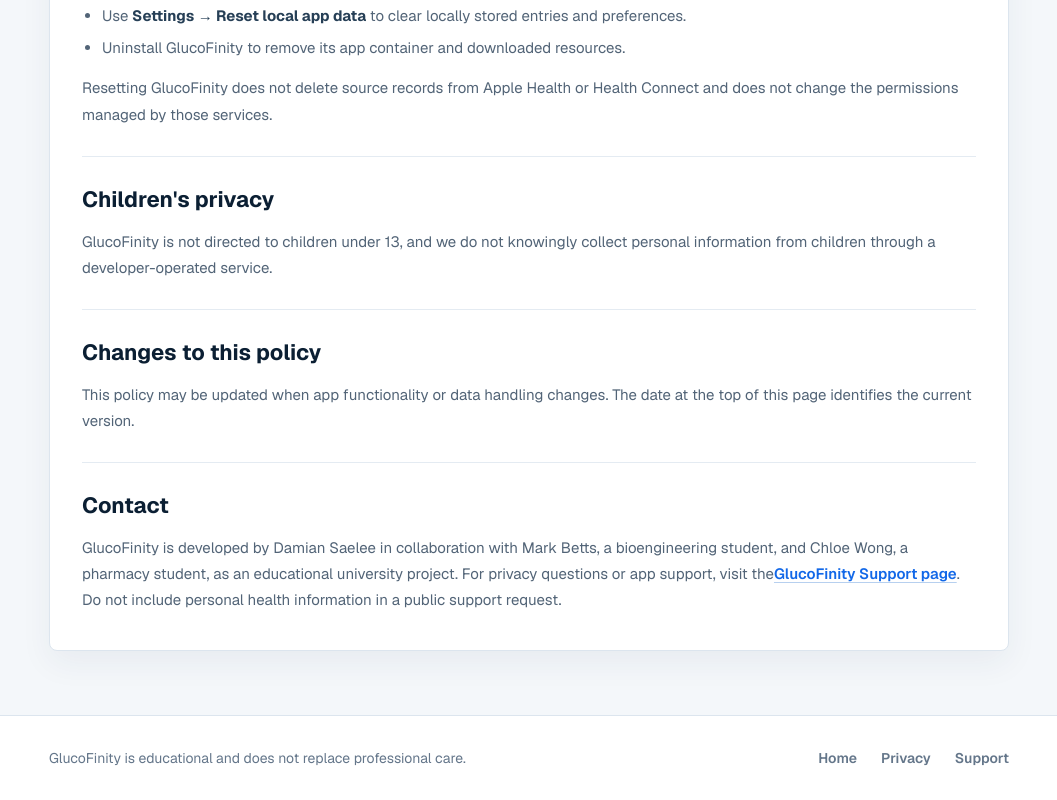
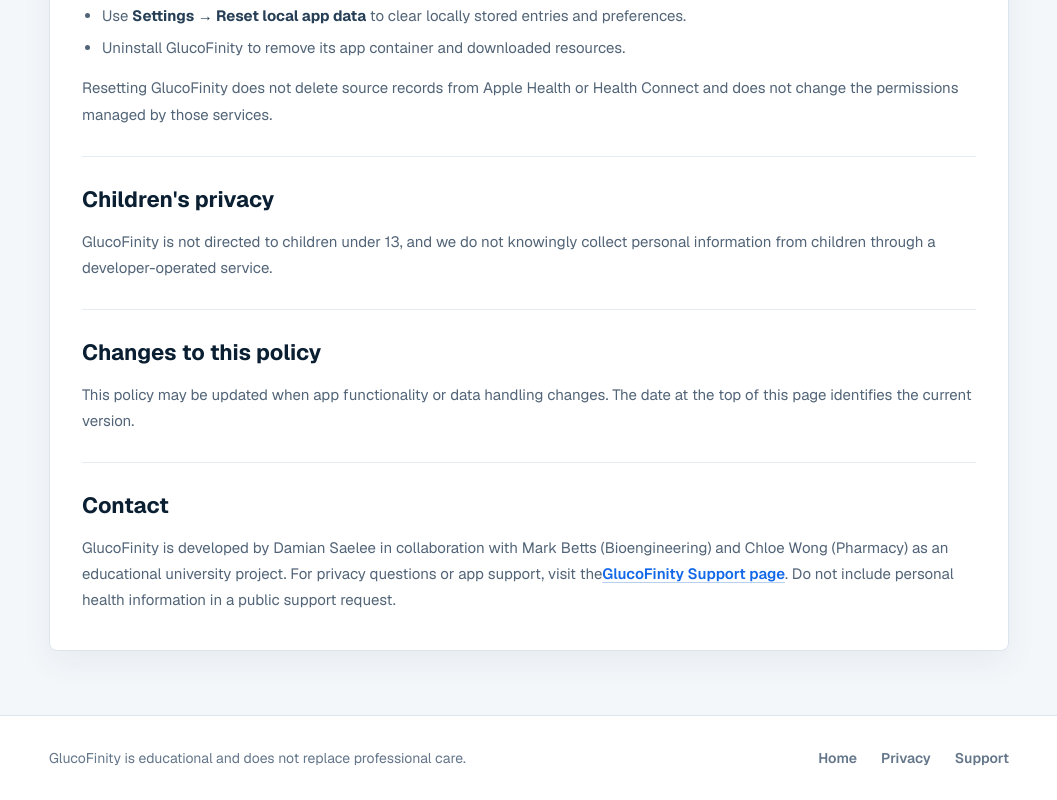
Before and after one commit to alien4rmspace/glucofinity, a Next.js app: page /glucofinity/privacy in a window 1280 px wide. Shown: the part 2629-3429 px from the top of the page, without its empty margins (111-1168 px from the left). Built offline with nearby package versions, Linux system fonts and the light colour scheme.

Commit message:
Shorten collaborator major labels

```diff
--- a/app/privacy/page.tsx
+++ b/app/privacy/page.tsx
@@ -165,9 +165,9 @@
       <section>
         <h2>Contact</h2>
         <p>
-          GlucoFinity is developed by Damian Saelee in collaboration with Mark Betts, a
-          bioengineering student, and Chloe Wong, a pharmacy student, as an educational
-          university project. For privacy questions or app support, visit the
+          GlucoFinity is developed by Damian Saelee in collaboration with Mark Betts
+          (Bioengineering) and Chloe Wong (Pharmacy) as an educational university project. For
+          privacy questions or app support, visit the
           <Link href="/support">GlucoFinity Support page</Link>.
           Do not include personal health information in a public support request.
         </p>
```
